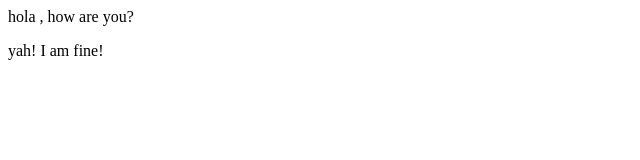
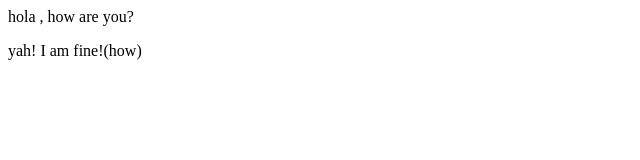
Before and after one commit to Anushhhka7/LOCALREPO, a plain HTML site: page index.html in a window 1280 px wide. Shown: the full height of the page, 0-640 px from the left. Drawn offline with Linux system fonts and the light colour scheme.

Commit message:
add another q

```diff
--- a/index.html
+++ b/index.html
@@ -1,2 +1,2 @@
 <p>hola , how are you?</p>
-<p>yah! I am fine!</p>
+<p>yah! I am fine!(how)</p>
```
